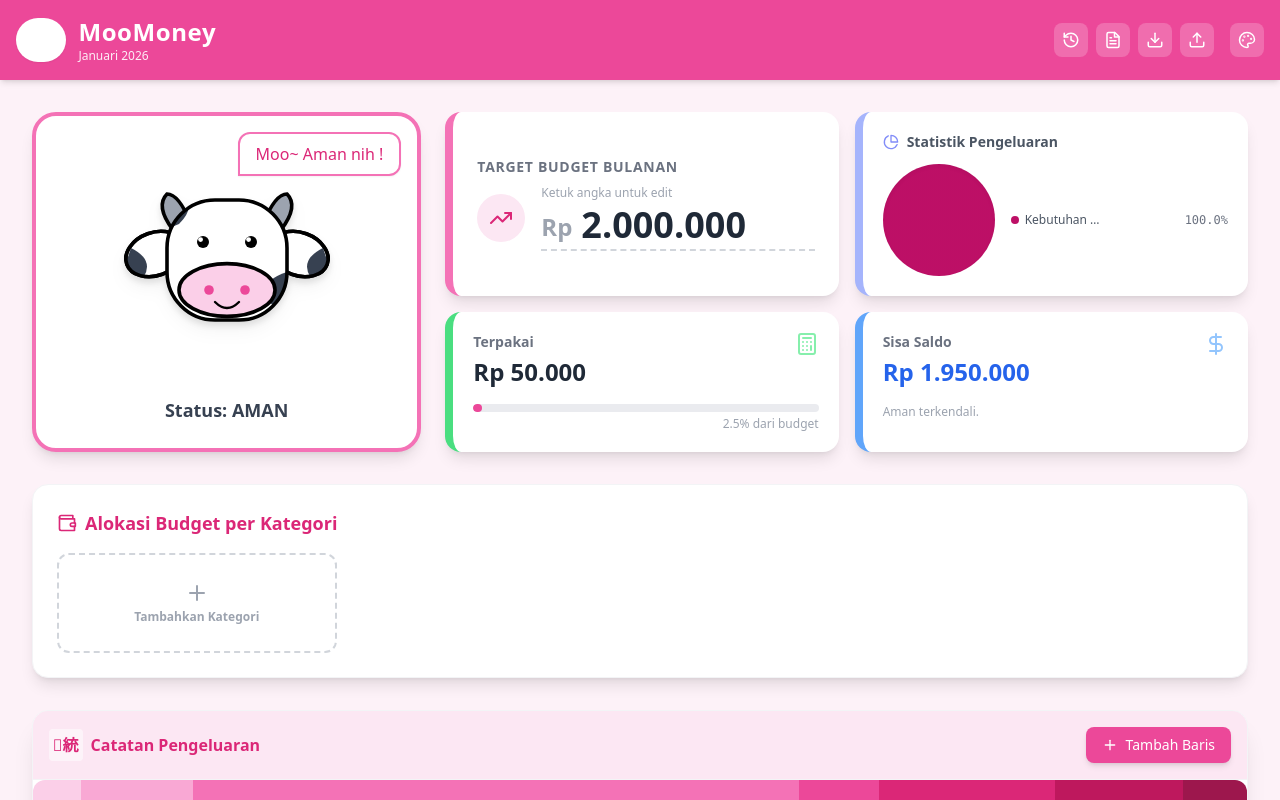
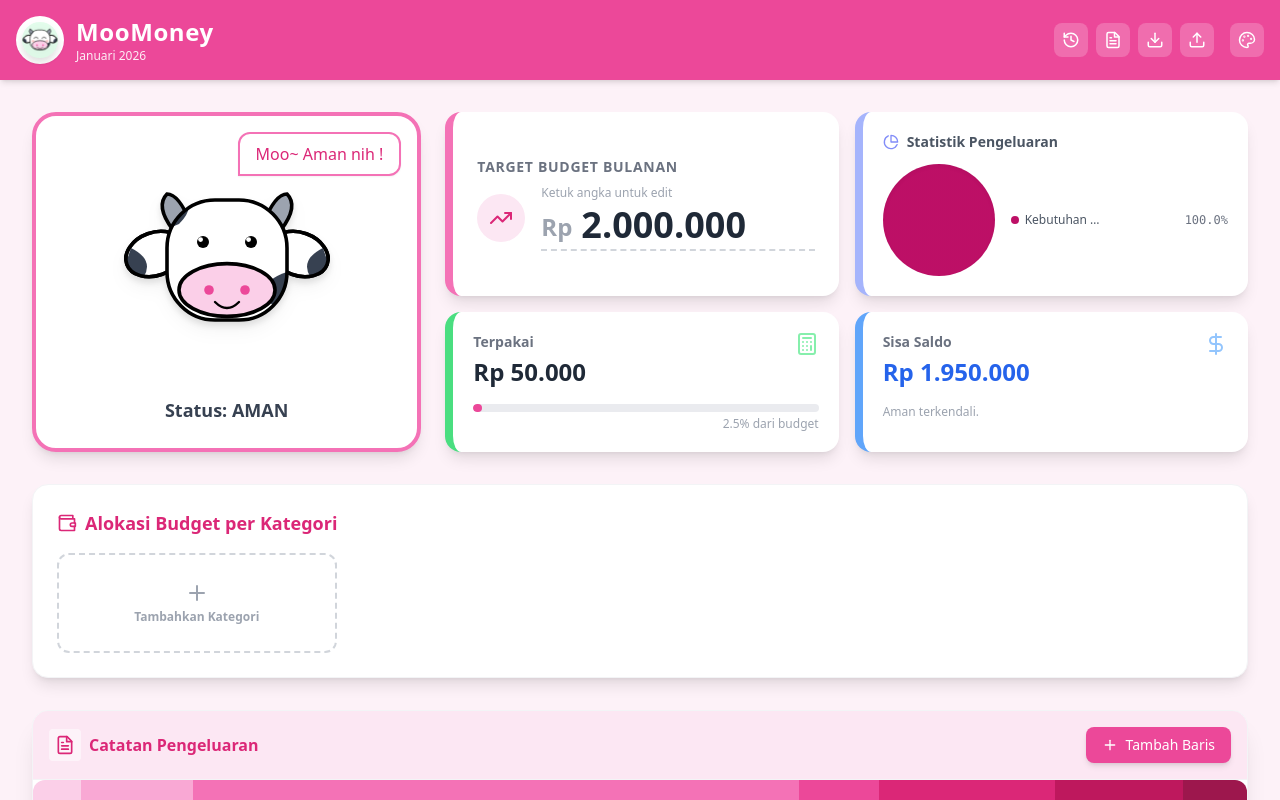
Before and after one commit to Dinni-hub/MooMoney-v4, a React (Vite) app: page / in a window 1280 px wide. Shown: the top 800 px of the page. Built offline with nearby package versions, Linux system fonts and the light colour scheme.

Commit message:
Update fmt.Println message from 'Hello' to 'Goodbye'

```diff
--- a/src/App.jsx
+++ b/src/App.jsx
@@ -1,7 +1,7 @@
 import React, { useState, useMemo, useRef, useEffect } from 'react';
 import { Plus, Trash2, DollarSign, TrendingUp, Calculator, Edit2, List, Palette, PieChart, Wallet, Check, X, ChevronDown, AlertTriangle, FileText, Download, Calendar, Filter, XCircle, History, ArrowLeft, ArrowRightCircle, LogOut, Upload, Menu } from 'lucide-react';
 
-// --- CUSTOM HOOK: LOCAL STORAGE SYNC (PENGGANTI FIREBASE) ---
+// --- CUSTOM HOOK: LOCAL STORAGE SYNC ---
 const useLocalStorage = (key, initialValue) => {
   const [storedValue, setStoredValue] = useState(() => {
     try {
@@ -953,7 +953,10 @@ const SapiFinanceApp = () => {
       <div className={`w-full px-4 py-3 md:p-4 shadow-md transition-colors duration-300 ${headerBg} text-white sticky top-0 z-30`}>
         <div className="max-w-7xl mx-auto flex justify-between items-center">
           <div className="flex items-center gap-2 md:gap-3">
-            <div className="bg-white p-1.5 rounded-full shadow-sm"><span className="text-xl md:text-2xl leading-none">整</span></div>
+            {/* HEADER LOGO: SAPI MINI */}
+            <div className="bg-white p-1 rounded-full shadow-sm overflow-hidden">
+              <CowAvatar mood="happy" className="w-8 h-8 md:w-10 md:h-10" uniqueId="header-logo" />
+            </div>
             <div><h1 className="text-lg md:text-2xl font-bold tracking-wide leading-tight">MooMoney</h1><p className="text-[10px] md:text-xs opacity-90 font-medium">{viewArchiveData ?
             'Arsip Laporan' : headerMonthLabel}</p></div>
           </div>
@@ -1141,8 +1144,12 @@ const SapiFinanceApp = () => {
 
         <div className={`bg-white rounded-2xl shadow-xl overflow-hidden border border-gray-100 mb-8`}>
            <div className={`p-3 md:p-4 ${currentTheme.light} border-b border-gray-100 flex flex-wrap justify-between items-center gap-2 transition-colors`}>
+            {/* IKON CATATAN PENGELUARAN: FILE TEXT */}
              <h3 className={`font-bold ${currentTheme.text} flex items-center gap-2 text-sm md:text-base`}>
-              <span className="bg-white/50 p-1 rounded">統</span> <span className="hidden sm:inline">Catatan Pengeluaran</span>
+              <div className="bg-white/50 p-1.5 rounded text-inherit">
+                <FileText size={20} />
+              </div>
+              <span className="hidden sm:inline">Catatan Pengeluaran</span>
               {filterCategory && ( <span className="ml-2 px-2 py-1 bg-blue-100 text-blue-600 text-xs rounded-full flex items-center gap-1"> Filter: {filterCategory} <button onClick={() => setFilterCategory(null)}><XCircle size={12}/></button> </span> )}
               <span className="inline sm:hidden">Daftar</span>
             </h3>
@@ -1230,8 +1237,9 @@ const SapiFinanceApp = () => {
           </div>
         </div>
 
+        {/* FOOTER: HATI */}
         <div className="text-center mt-8 pb-8 text-gray-400 text-xs md:text-sm">
-           Dibuat dengan 猪 oleh Asisten AI-mu | <span className={`${currentTheme.text}`}>Hemat pangkal kaya!</span>
+           Dibuat dengan 💖 oleh Asisten AI-mu | <span className={`${currentTheme.text}`}>Hemat pangkal kaya!</span>
         </div>
 
       </div>
```
